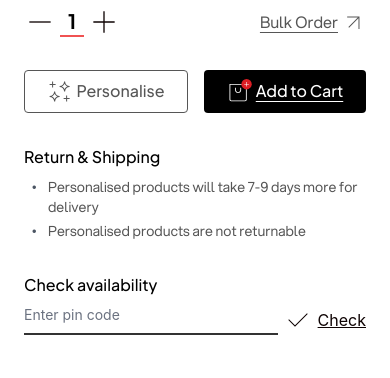
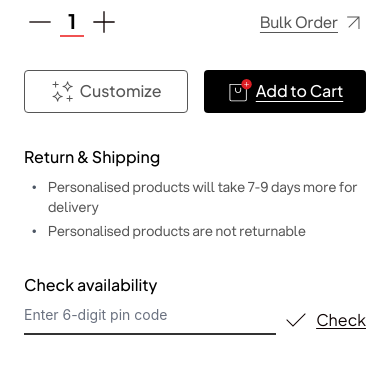
Before and after one commit to avesh-h/ecommerce-prods, a React (Create React App) app: page / in a window 390 px wide. Shown: the part 652-1030 px from the top of the page. Built offline with nearby package versions, Linux system fonts and the light colour scheme.

Commit message:
hover effects

```diff
--- a/src/components/footer/Links.jsx
+++ b/src/components/footer/Links.jsx
@@ -60,7 +60,7 @@ export const Links = () => {
                     <div className="flex flex-row gap-x-2 font-eudoxus cursor-pointer">
                       <p
                         key={item?.id}
-                        className="font-normal text-xs md:text-base py-1 text-palette-gray text-nowrap"
+                        className="font-normal text-xs md:text-base py-1 text-palette-gray hover:opacity-75 text-nowrap"
                       >
                         {item?.text}
                       </p>
--- a/src/components/footer/NewsLetter.jsx
+++ b/src/components/footer/NewsLetter.jsx
@@ -25,7 +25,7 @@ export const Newsletter = () => {
           placeholder="Enter your email address"
         />
         <div className="flex flex-row-reverse gap-x-1 mt-3.5">
-          <p className="font-normal sm:text-lg text-base underline decoration-1 underline-offset-4 font-eudoxus">
+          <p className="font-normal sm:text-lg text-base underline decoration-1 underline-offset-4 font-eudoxus cursor-pointer hover:opacity-75">
             Subscribe
           </p>
           <img src={emailSvg} alt="email-svg" />
--- a/src/components/header/main.jsx
+++ b/src/components/header/main.jsx
@@ -64,13 +64,6 @@ export const Navbar = () => {
   );
 };
 
-// remove this if examiner dont want this navbar animation in mobile navbar
-// lastScrollTop
-// navRef
-// whole useEffect
-//remove ref of the nav element
-// remove this classes from the nav "fixed z-20 w-full"
-
 let lastScrollTop = 0;
 const NavbarMobile = () => {
   const [open, setOpen] = useState(false);
@@ -78,7 +71,7 @@ const NavbarMobile = () => {
 
   useEffect(() => {
     const hideShowNav = () => {
-      const currentScrollTop = window.scrollY; // Current vertical scroll position
+      const currentScrollTop = window.scrollY;
 
       if (currentScrollTop > lastScrollTop) {
         navRef?.current?.classList.remove("translate-y-0");
--- a/src/components/product-detail/ProductSpecs.jsx
+++ b/src/components/product-detail/ProductSpecs.jsx
@@ -3,6 +3,7 @@ import cartIcon from "../../assets/svgs/cart-2.svg";
 import starIcon from "../../assets/svgs/Shopicons_Light_Stars.svg";
 import checkIcon from "../../assets/svgs/Shopicons_Light_Checkmark.svg";
 import { productsSpecification } from "../../static/product-details";
+import useMobileScreen from "../../hooks/useMobileScreen";
 
 const ProductSpecs = () => {
   const [selectedSize, setSelectedSize] = useState(
@@ -10,6 +11,7 @@ const ProductSpecs = () => {
   );
   const [quantity, setQuantity] = useState(1);
   const [pincode, setPincode] = useState("");
+  const isMobileScreen = useMobileScreen();
 
   return (
     <div>
@@ -134,11 +136,13 @@ const ProductSpecs = () => {
       </div>
       {/* Action Buttons */}
       <div className="flex gap-4 pt-8">
-        <button className="font-eudoxus font-500 flex-1 py-2 border border-[#565656] text-[#565656] rounded flex justify-center items-center gap-1">
+        <button className="font-eudoxus font-500 flex-1 py-2 border border-[#565656] text-[#565656] transition-all duration-200 hover:opacity-75 rounded flex justify-center items-center gap-1">
           <img src={starIcon} alt="star-icon" />
-          {productsSpecification?.actions?.personalise?.title}
+          {isMobileScreen
+            ? productsSpecification?.actions?.personalise?.mobileTitle
+            : productsSpecification?.actions?.personalise?.title}
         </button>
-        <button className="font-eudoxus font-500 flex-1 py-2 bg-black border-[#565656] text-white rounded flex justify-center items-center gap-1">
+        <button className="font-eudoxus font-500 flex-1 py-2 bg-black border-[#565656] text-white transition-all duration-200 hover:opacity-75 rounded flex justify-center items-center gap-1">
           <img src={cartIcon} alt="cart-icon" />
           <span className="common-underline">
             {productsSpecification?.actions?.addToCart?.title}
@@ -154,13 +158,17 @@ const ProductSpecs = () => {
           <div className="flex gap-2">
             <input
               type="text"
-              placeholder="Enter pin code"
+              placeholder={
+                isMobileScreen ? "Enter 6-digit pin code" : "Enter pin code"
+              }
               value={pincode}
               onChange={(e) => setPincode(e.target.value)}
               className="border-0 border-b-2 border-[#333333] bg-transparent font-normal text-sm placeholder-shown:px-0 pt-0 md:placeholder-shown:text-[16px] w-full focus:outline-none focus:ring-0"
             />
             <img src={checkIcon} alt="checkIcon-icon" />
-            <button className="text-palette-black underline">Check</button>
+            <button className="text-palette-black underline underline-offset-2 font-eudoxus">
+              Check
+            </button>
           </div>
         </div>
         {/* Return & Shipping */}
--- /dev/null
+++ b/src/hooks/useMobileScreen.js
@@ -0,0 +1,35 @@
+import { useEffect, useState } from "react";
+
+const useMobileScreen = (breakpoint = 640) => {
+  const [isMobileScreen, setIsMobileScreen] = useState(false);
+
+  useEffect(() => {
+    // Initial check
+    const checkMobileScreen = () => {
+      setIsMobileScreen(window.innerWidth < breakpoint);
+    };
+
+    // Add debouncing to prevent excessive updates
+    let timeoutId;
+    const debouncedCheck = () => {
+      clearTimeout(timeoutId);
+      timeoutId = setTimeout(checkMobileScreen, 100);
+    };
+
+    // Check initial size
+    checkMobileScreen();
+
+    // Add event listener
+    window.addEventListener("resize", debouncedCheck);
+
+    // Cleanup
+    return () => {
+      window.removeEventListener("resize", debouncedCheck);
+      clearTimeout(timeoutId);
+    };
+  }, [breakpoint]);
+
+  return isMobileScreen;
+};
+
+export default useMobileScreen;
```
